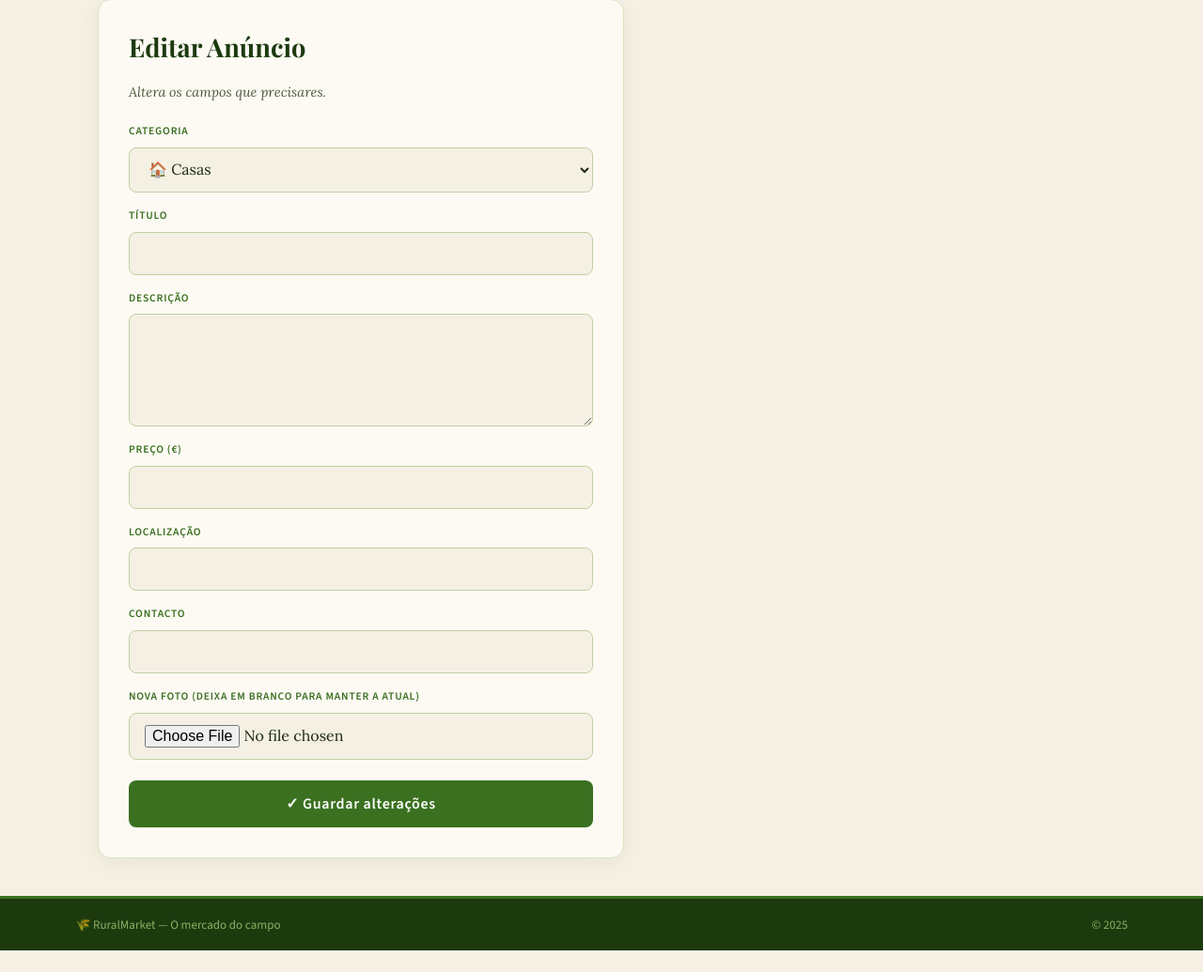
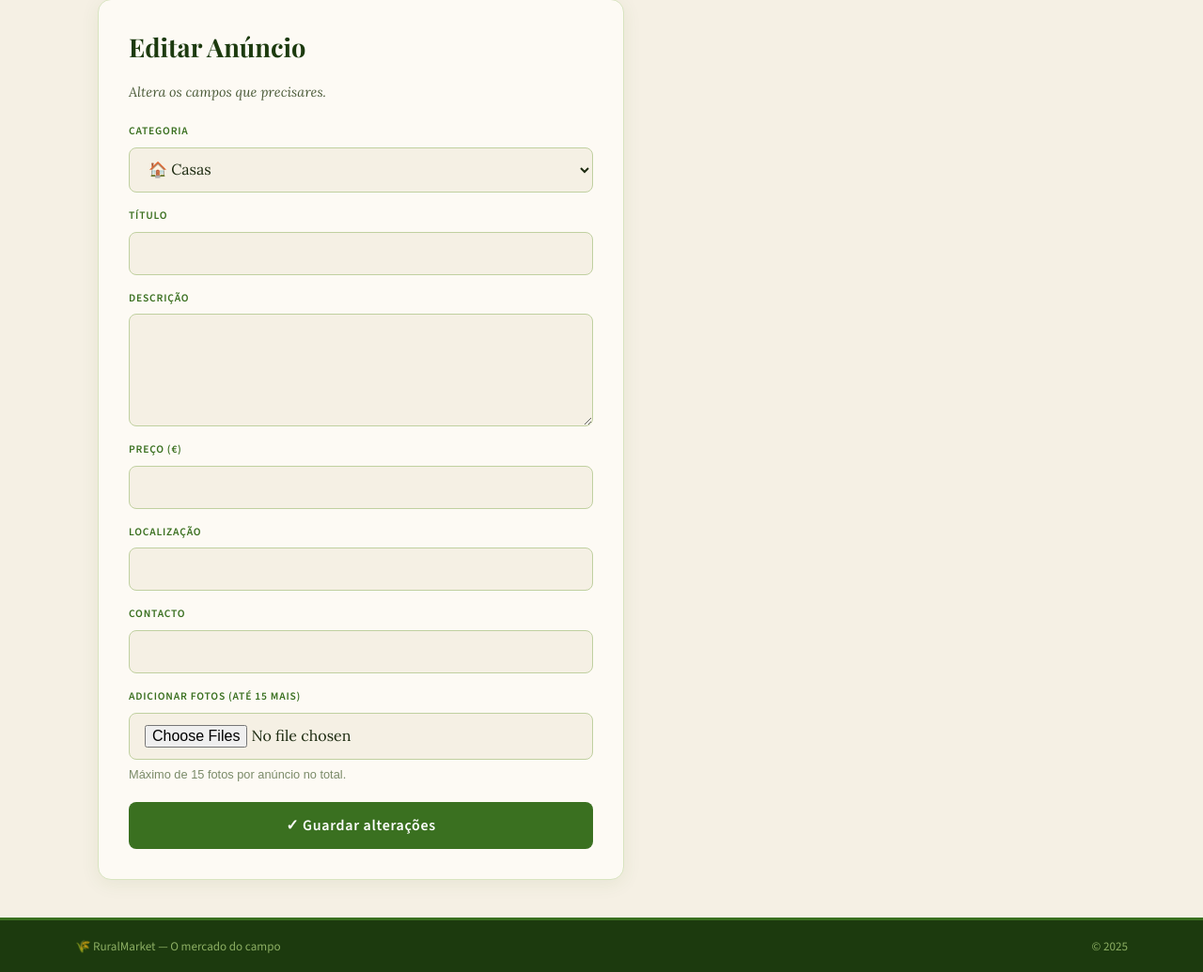
Before and after one commit to Carlos1261/ruralmarket, a Flask app: template templates/editar.html in a window 1280 px wide. Shown: the part 425-1460 px from the top of the page at 94% size. Before the commit the page ends 1437 px from the top, so only its background shows below. Run offline with Flask 3, Linux system fonts and the light colour scheme; the template is opened without the code that fills it, so the values that code supplies are empty.

Commit message:
mais imagens

```diff
--- a/application.py
+++ b/application.py
@@ -7,51 +7,35 @@ import re
 APP = Flask(__name__)
 APP.secret_key = os.environ.get('SECRET_KEY', 'ruralmarket_secret_2024')
 
-UPLOAD_FOLDER   = 'static/fotos'
-ALLOWED_EXT     = {'png', 'jpg', 'jpeg', 'webp'}
+UPLOAD_FOLDER    = 'static/fotos'
+ALLOWED_EXT      = {'png', 'jpg', 'jpeg', 'webp'}
 MAX_UPLOAD_BYTES = 5 * 1024 * 1024  # 5 MB
-
-# Magic bytes dos formatos permitidos
+MAX_FOTOS        = 15                 # máximo de fotos por anúncio
 MAGIC = [
     (b'\xff\xd8\xff', 'jpg'),
     (b'\x89PNG\r\n',  'png'),
     (b'RIFF',         'webp'),
 ]
-
-# Limites de tamanho para campos de texto
 LIMITES = {
-    'titulo':      120,
-    'descricao':   2000,
-    'localizacao': 120,
-    'contacto':    80,
-    'nome':        80,
-    'email':       120,
+    'titulo': 120, 'descricao': 2000,
+    'localizacao': 120, 'contacto': 80,
+    'nome': 80, 'email': 120,
 }
 
-
-# ══════════════════════════════════════════════════════
-#  CSRF
-# ══════════════════════════════════════════════════════
-
+# ── CSRF ───────────────────────────────────────────────────────────────────────
 def gerar_csrf():
     if 'csrf_token' not in session:
         session['csrf_token'] = secrets.token_hex(32)
     return session['csrf_token']
 
 def validar_csrf():
-    tok_sessao = session.get('csrf_token', '')
-    tok_form   = request.form.get('csrf_token', '')
-    if not tok_sessao or not secrets.compare_digest(tok_sessao, tok_form):
+    tok = session.get('csrf_token', '')
+    if not tok or not secrets.compare_digest(tok, request.form.get('csrf_token', '')):
         abort(403, 'Token de segurança inválido. Recarrega a página.')
 
-# Disponível em todos os templates como {{ csrf_token() }}
 APP.jinja_env.globals['csrf_token'] = gerar_csrf
 
-
-# ══════════════════════════════════════════════════════
-#  HEADERS DE SEGURANÇA
-# ══════════════════════════════════════════════════════
-
+# ── HEADERS ────────────────────────────────────────────────────────────────────
 @APP.after_request
 def headers_seguranca(response):
     response.headers['X-Content-Type-Options'] = 'nosniff'
@@ -67,11 +51,7 @@ def headers_seguranca(response):
     )
     return response
 
-
-# ══════════════════════════════════════════════════════
-#  VALIDAÇÃO DE INPUTS
-# ══════════════════════════════════════════════════════
-
+# ── VALIDAÇÃO ──────────────────────────────────────────────────────────────────
 def campo(nome, valor, obrigatorio=True):
     valor = (valor or '').strip()
     if obrigatorio and not valor:
@@ -99,48 +79,56 @@ def email_valido(e):
         return None
     return e
 
-
-# ══════════════════════════════════════════════════════
-#  UPLOAD SEGURO
-# ══════════════════════════════════════════════════════
-
+# ── UPLOAD ─────────────────────────────────────────────────────────────────────
 def guardar_foto(f):
+    """Guarda uma foto e devolve o nome do ficheiro, ou None se inválido."""
     if not f or not f.filename:
         return None
-    # Verifica extensão
     ext = f.filename.rsplit('.', 1)[-1].lower() if '.' in f.filename else ''
     if ext not in ALLOWED_EXT:
         flash('Formato inválido. Usa JPG, PNG ou WebP.')
         return None
-    # Verifica magic bytes (tipo real do ficheiro)
     cabecalho = f.stream.read(12)
     f.stream.seek(0)
     if not any(cabecalho.startswith(m) for m, _ in MAGIC):
         flash('O ficheiro não é uma imagem válida.')
         return None
-    # Verifica tamanho
     f.stream.seek(0, 2)
     if f.stream.tell() > MAX_UPLOAD_BYTES:
-        flash('A imagem não pode ter mais de 5 MB.')
+        flash('Cada imagem não pode ter mais de 5 MB.')
         return None
     f.stream.seek(0)
-    # Nome aleatório — evita path traversal e colisões
     os.makedirs(UPLOAD_FOLDER, exist_ok=True)
     nome = f'{secrets.token_hex(16)}.{ext}'
     f.save(os.path.join(UPLOAD_FOLDER, nome))
     return nome
 
+def guardar_fotos_anuncio(anuncio_id, ficheiros, ordem_inicio=0):
+    """Guarda múltiplas fotos e insere-as na tabela fotos."""
+    guardadas = 0
+    for i, f in enumerate(ficheiros):
+        nome = guardar_foto(f)
+        if nome:
+            db.execute(
+                'INSERT INTO fotos (anuncio_id, nome, ordem) VALUES (?, ?, ?)',
+                [anuncio_id, nome, ordem_inicio + i]
+            )
+            guardadas += 1
+    return guardadas
 
-# ══════════════════════════════════════════════════════
-#  HELPER
-# ══════════════════════════════════════════════════════
+def fotos_do_anuncio(anuncio_id):
+    """Devolve a lista de fotos de um anúncio ordenadas."""
+    return db.execute(
+        'SELECT * FROM fotos WHERE anuncio_id = ? ORDER BY ordem',
+        [anuncio_id]
+    ).fetchall()
 
+# ── HELPER ─────────────────────────────────────────────────────────────────────
 def usuario_atual():
     uid = session.get('user_id')
     if not uid:
         return None
     return db.execute('SELECT * FROM usuarios WHERE id = ?', [uid]).fetchone()
-
 
 # ══════════════════════════════════════════════════════
 #  ROTAS
@@ -159,7 +147,6 @@ def lista():
 
     sql  = 'SELECT * FROM anuncios WHERE 1=1'
     args = []
-
     if q:
         sql += ' AND (titulo LIKE ? OR descricao LIKE ? OR localizacao LIKE ?)'
         args += [f'%{q}%', f'%{q}%', f'%{q}%']
@@ -172,12 +159,20 @@ def lista():
             sql += ' AND preco <= ?'
         except ValueError:
             pass
-
     sql += ' ORDER BY data DESC'
     anuncios = db.execute(sql, args if args else None).fetchall()
+
+    # Para cada anúncio, busca a primeira foto da tabela fotos (ou usa foto antiga)
+    def capa(a):
+        f = db.execute(
+            'SELECT nome FROM fotos WHERE anuncio_id = ? ORDER BY ordem LIMIT 1',
+            [a['id']]
+        ).fetchone()
+        return f['nome'] if f else a['foto']
+
     return render_template('anuncios-lista.html', anuncios=anuncios,
-                           user=usuario_atual(), q=q,
-                           categoria=categoria, preco_max=preco_max)
+                           capa=capa, user=usuario_atual(),
+                           q=q, categoria=categoria, preco_max=preco_max)
 
 
 @APP.route('/publicar', methods=['GET', 'POST'])
@@ -197,14 +192,16 @@ def publicar():
         if None in (titulo, localizacao, contacto, preco) or not categoria:
             return render_template('publicar.html', user=user)
 
-        foto_nome = guardar_foto(request.files.get('foto'))
-
         db.execute(
             '''INSERT INTO anuncios
-               (usuario_id, titulo, descricao, preco, categoria, localizacao, contacto, foto)
-               VALUES (?, ?, ?, ?, ?, ?, ?, ?)''',
-            (user['id'], titulo, descricao, preco, categoria, localizacao, contacto, foto_nome)
+               (usuario_id, titulo, descricao, preco, categoria, localizacao, contacto)
+               VALUES (?, ?, ?, ?, ?, ?, ?)''',
+            (user['id'], titulo, descricao, preco, categoria, localizacao, contacto)
         )
+        anuncio_id = db.execute('SELECT lastval() as id').fetchone()['id']
+
+        ficheiros = request.files.getlist('fotos')[:MAX_FOTOS]
+        guardar_fotos_anuncio(anuncio_id, ficheiros)
         db.DB['conn'].commit()
         return redirect('/anuncios')
     return render_template('publicar.html', user=user)
@@ -215,7 +212,11 @@ def detalhe(id):
     anuncio = db.execute('SELECT * FROM anuncios WHERE id = ?', [id]).fetchone()
     if anuncio is None:
         abort(404)
-    return render_template('anuncio.html', a=anuncio, user=usuario_atual())
+    fotos = fotos_do_anuncio(id)
+    # Compatibilidade: se não há fotos novas mas há foto antiga, usa-a
+    if not fotos and anuncio['foto']:
+        fotos = [{'nome': anuncio['foto'], 'id': None}]
+    return render_template('anuncio.html', a=anuncio, fotos=fotos, user=usuario_atual())
 
 
 @APP.route('/anuncio/<int:id>/editar', methods=['GET', 'POST'])
@@ -237,23 +238,43 @@ def editar(id):
         categoria   = (request.form.get('categoria') or '')[:60]
 
         if None in (titulo, localizacao, contacto, preco) or not categoria:
-            return render_template('editar.html', a=anuncio, user=user)
+            fotos = fotos_do_anuncio(id)
+            return render_template('editar.html', a=anuncio, fotos=fotos, user=user)
 
-        foto_nome = anuncio['foto']
-        nova = guardar_foto(request.files.get('foto'))
-        if nova:
-            foto_nome = nova
+        # Elimina fotos marcadas para remoção
+        apagar = request.form.getlist('apagar_foto')
+        for foto_id in apagar:
+            foto = db.execute('SELECT nome FROM fotos WHERE id = ? AND anuncio_id = ?',
+                              [foto_id, id]).fetchone()
+            if foto:
+                try:
+                    os.remove(os.path.join(UPLOAD_FOLDER, foto['nome']))
+                except OSError:
+                    pass
+                db.execute('DELETE FROM fotos WHERE id = ?', [foto_id])
+
+        # Conta quantas fotos já existem
+        total_atual = db.execute(
+            'SELECT COUNT(*) as c FROM fotos WHERE anuncio_id = ?', [id]
+        ).fetchone()['c']
+
+        # Adiciona novas fotos (sem exceder o máximo)
+        ficheiros = request.files.getlist('fotos')
+        disponiveis = MAX_FOTOS - total_atual
+        if disponiveis > 0:
+            guardar_fotos_anuncio(id, ficheiros[:disponiveis], ordem_inicio=total_atual)
 
         db.execute(
             '''UPDATE anuncios SET titulo=?, descricao=?, preco=?, categoria=?,
-               localizacao=?, contacto=?, foto=? WHERE id=?''',
-            (titulo, descricao, preco, categoria, localizacao, contacto, foto_nome, id)
+               localizacao=?, contacto=? WHERE id=?''',
+            (titulo, descricao, preco, categoria, localizacao, contacto, id)
         )
         db.DB['conn'].commit()
         flash('Anúncio atualizado com sucesso!')
         return redirect(f'/anuncio/{id}')
 
-    return render_template('editar.html', a=anuncio, user=user)
+    fotos = fotos_do_anuncio(id)
+    return render_template('editar.html', a=anuncio, fotos=fotos, user=user)
 
 
 @APP.route('/anuncio/<int:id>/eliminar')
@@ -264,6 +285,13 @@ def eliminar(id):
         abort(404)
     if not user or (user['id'] != anuncio['usuario_id'] and not user['admin']):
         abort(403)
+    # Apaga ficheiros físicos das fotos
+    fotos = fotos_do_anuncio(id)
+    for f in fotos:
+        try:
+            os.remove(os.path.join(UPLOAD_FOLDER, f['nome']))
+        except OSError:
+            pass
     db.execute('DELETE FROM anuncios WHERE id = ?', [id])
     db.DB['conn'].commit()
     flash('Anúncio eliminado.')
@@ -277,23 +305,16 @@ def registro():
         nome  = campo('nome',  request.form.get('nome'))
         email = campo('email', request.form.get('email'))
         senha = request.form.get('senha', '')
-
-        if not nome or not email:
-            return render_template('registro.html')
-        if not email_valido(email):
+        if not nome or not email or not email_valido(email):
             return render_template('registro.html')
         if len(senha) < 6:
             flash('A senha deve ter pelo menos 6 caracteres.')
             return render_template('registro.html')
-
-        existente = db.execute('SELECT id FROM usuarios WHERE email = ?', [email]).fetchone()
-        if existente:
+        if db.execute('SELECT id FROM usuarios WHERE email = ?', [email]).fetchone():
             flash('Este email já está registado.')
             return render_template('registro.html')
-
         total    = db.execute('SELECT COUNT(*) as total FROM usuarios').fetchone()['total']
         es_admin = 1 if total == 0 else 0
-
         db.execute(
             'INSERT INTO usuarios (nome, email, senha, aprovado, admin) VALUES (?, ?, ?, ?, ?)',
             (nome, email, db.hash_senha(senha), es_admin, es_admin)
@@ -302,7 +323,6 @@ def registro():
         if not es_admin:
             flash('Conta registada. Aguarda aprovação do administrador.')
         return redirect('/login')
-
     return render_template('registro.html')
 
 
@@ -312,17 +332,14 @@ def login():
         validar_csrf()
         email = (request.form.get('email') or '').strip()[:120]
         senha = db.hash_senha(request.form.get('senha', ''))
-
-        user = db.execute(
+        user  = db.execute(
             'SELECT * FROM usuarios WHERE (email = ? OR nome = ?) AND senha = ?',
             [email, email, senha]
         ).fetchone()
-
         if not user:
-            flash('Email ou senha incorretos.')   # mensagem genérica
+            flash('Email ou senha incorretos.')
             return render_template('login.html')
-
-        session.clear()   # invalida a sessão anterior (session fixation)
+        session.clear()
         session['user_id'] = user['id']
         return redirect('/anuncios')
     return render_template('login.html')
@@ -342,7 +359,6 @@ def admin():
     usuarios = db.execute('SELECT * FROM usuarios ORDER BY data DESC').fetchall()
     return render_template('admin.html', usuarios=usuarios, user=user)
 
-
 @APP.route('/admin/aprovar/<int:id>')
 def aprovar(id):
     user = usuario_atual()
@@ -351,7 +367,6 @@ def aprovar(id):
     db.execute('UPDATE usuarios SET aprovado = 1 WHERE id = ?', [id])
     db.DB['conn'].commit()
     return redirect('/admin')
-
 
 @APP.route('/admin/revogar/<int:id>')
 def revogar(id):
@@ -362,7 +377,6 @@ def revogar(id):
     db.DB['conn'].commit()
     return redirect('/admin')
 
-
 @APP.route('/admin/tornar_admin/<int:id>')
 def tornar_admin(id):
     user = usuario_atual()
@@ -371,7 +385,6 @@ def tornar_admin(id):
     db.execute('UPDATE usuarios SET admin = 1, aprovado = 1 WHERE id = ?', [id])
     db.DB['conn'].commit()
     return redirect('/admin')
-
 
 @APP.route('/admin/borrar/<int:id>')
 def borrar(id):
@@ -382,34 +395,6 @@ def borrar(id):
     db.DB['conn'].commit()
     return redirect('/anuncios')
 
-
-@APP.route('/change-password', methods=['GET', 'POST'])
-def change_password():
-    user = usuario_atual()
-    if not user:
-        return redirect('/login')
-    if request.method == 'POST':
-        validar_csrf()
-        senha_atual = db.hash_senha(request.form.get('senha_atual', ''))
-        nova_senha  = request.form.get('nova_senha', '')
-        confirmar   = request.form.get('confirmar', '')
-
-        if senha_atual != user['senha']:
-            flash('Senha atual incorreta.')
-            return render_template('change_password.html', user=user)
-        if len(nova_senha) < 6:
-            flash('A nova senha deve ter pelo menos 6 caracteres.')
-            return render_template('change_password.html', user=user)
-        if nova_senha != confirmar:
-            flash('As novas senhas não coincidem.')
-            return render_template('change_password.html', user=user)
-
-        db.execute('UPDATE usuarios SET senha = ? WHERE id = ?',
-                   [db.hash_senha(nova_senha), user['id']])
-        db.DB['conn'].commit()
-        flash('Senha alterada com sucesso!')
-        return redirect('/anuncios')
-    return render_template('change_password.html', user=user)
 @APP.route('/admin/borrar_usuario/<int:id>')
 def borrar_usuario(id):
     user = usuario_atual()
@@ -422,3 +407,29 @@ def borrar_usuario(id):
     db.DB['conn'].commit()
     flash('Utilizador eliminado.')
     return redirect('/admin')
+
+@APP.route('/change-password', methods=['GET', 'POST'])
+def change_password():
+    user = usuario_atual()
+    if not user:
+        return redirect('/login')
+    if request.method == 'POST':
+        validar_csrf()
+        senha_atual = db.hash_senha(request.form.get('senha_atual', ''))
+        nova_senha  = request.form.get('nova_senha', '')
+        confirmar   = request.form.get('confirmar', '')
+        if senha_atual != user['senha']:
+            flash('Senha atual incorreta.')
+            return render_template('change_password.html', user=user)
+        if len(nova_senha) < 6:
+            flash('A nova senha deve ter pelo menos 6 caracteres.')
+            return render_template('change_password.html', user=user)
+        if nova_senha != confirmar:
+            flash('As novas senhas não coincidem.')
+            return render_template('change_password.html', user=user)
+        db.execute('UPDATE usuarios SET senha = ? WHERE id = ?',
+                   [db.hash_senha(nova_senha), user['id']])
+        db.DB['conn'].commit()
+        flash('Senha alterada com sucesso!')
+        return redirect('/anuncios')
+    return render_template('change_password.html', user=user)
--- a/templates/anuncios-lista.html
+++ b/templates/anuncios-lista.html
@@ -32,10 +32,11 @@
 {% if anuncios %}
   <div class="grid">
     {% for a in anuncios %}
+    {% set foto_capa = capa(a) %}
     <a href="/anuncio/{{ a['id'] }}" class="card">
-      {% if a['foto'] %}
+      {% if foto_capa %}
         <div class="card-icon" style="background:none;padding:0">
-          <img src="/static/fotos/{{ a['foto'] }}"
+          <img src="/static/fotos/{{ foto_capa }}"
                style="width:100%;height:100%;object-fit:cover">
         </div>
       {% else %}
--- a/templates/editar.html
+++ b/templates/editar.html
@@ -3,7 +3,6 @@
 <a href="/anuncio/{{ a['id'] }}" class="back">← Voltar ao anúncio</a>
 
 <form method="POST" class="form" enctype="multipart/form-data">
-  <!-- Token CSRF obrigatório em todos os formulários POST -->
   <input type="hidden" name="csrf_token" value="{{ csrf_token() }}">
 
   <h1>Editar Anúncio</h1>
@@ -32,13 +31,70 @@
   <label>Contacto</label>
   <input type="text" name="contacto" value="{{ a['contacto'] }}" maxlength="80" required>
 
-  <label>Nova foto (deixa em branco para manter a atual)</label>
-  {% if a['foto'] %}
-    <img src="/static/fotos/{{ a['foto'] }}"
-         style="width:120px;height:80px;object-fit:cover;border-radius:6px;margin-bottom:0.3rem">
+  <!-- Fotos actuais -->
+  {% if fotos %}
+  <label>Fotos actuais (marca as que queres remover)</label>
+  <div class="foto-grid-edit">
+    {% for f in fotos %}
+    <div class="foto-edit-item">
+      <img src="/static/fotos/{{ f['nome'] }}" alt="Foto {{ loop.index }}">
+      <label class="foto-apagar-label">
+        <input type="checkbox" name="apagar_foto" value="{{ f['id'] }}">
+        <span>🗑 Remover</span>
+      </label>
+    </div>
+    {% endfor %}
+  </div>
   {% endif %}
-  <input type="file" name="foto" accept="image/jpeg,image/png,image/webp">
+
+  {% set total_fotos = fotos | length %}
+  {% if total_fotos < 15 %}
+  <label>Adicionar fotos (até {{ 15 - total_fotos }} mais)</label>
+  <input type="file" name="fotos" accept="image/jpeg,image/png,image/webp" multiple>
+  <p style="font-family:sans-serif;font-size:0.8rem;color:var(--texto-muted);margin-top:-0.5rem">
+    Máximo de 15 fotos por anúncio no total.
+  </p>
+  {% else %}
+  <p style="font-family:sans-serif;font-size:0.85rem;color:var(--texto-muted)">
+    Já tens 15 fotos. Remove algumas para poderes adicionar novas.
+  </p>
+  {% endif %}
 
   <button type="submit">✓ Guardar alterações</button>
 </form>
+
+<style>
+.foto-grid-edit {
+  display: grid;
+  grid-template-columns: repeat(auto-fill, minmax(130px, 1fr));
+  gap: 0.7rem;
+}
+.foto-edit-item {
+  border: 1.5px solid var(--border-suave);
+  border-radius: 8px;
+  overflow: hidden;
+  background: var(--creme);
+}
+.foto-edit-item img {
+  width: 100%;
+  height: 100px;
+  object-fit: cover;
+  display: block;
+}
+.foto-apagar-label {
+  display: flex;
+  align-items: center;
+  gap: 0.4rem;
+  padding: 0.4rem 0.6rem;
+  font-family: 'Source Sans 3', sans-serif;
+  font-size: 0.8rem;
+  cursor: pointer;
+  color: var(--texto-muted);
+}
+.foto-apagar-label input { accent-color: #c84040; }
+.foto-edit-item:has(input:checked) {
+  border-color: #c84040;
+  opacity: 0.6;
+}
+</style>
 {% endblock %}
```
Also changed, not shown: db.py (+12 -3 lines), templates/anuncio.html (+109 -3 lines), templates/publicar.html (+28 -14 lines).
